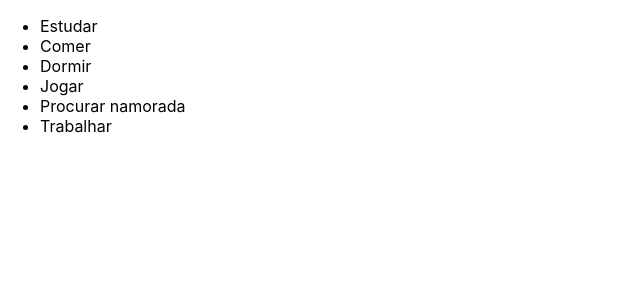
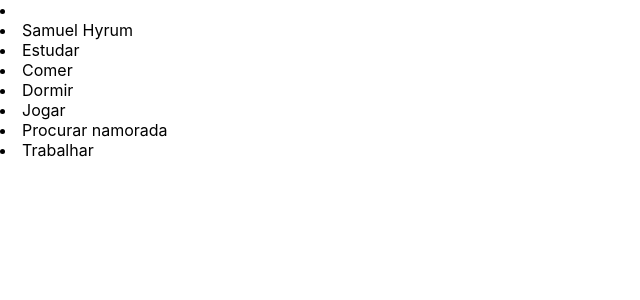
Before and after one commit to Samuelhyrum/Hello-Wolrd, a React (Create React App) app in the folder front-end/bloco-10-introducao-a-react/dia-1-hello-world-no-react/fixar/: page / in a window 1280 px wide. Shown: the top 300 px of the page, without its empty margins (0-640 px from the left). Built offline with nearby package versions, Linux system fonts and the light colour scheme.

Commit message:
Exercicio 2

```diff
--- a/front-end/bloco-10-introducao-a-react/dia-1-hello-world-no-react/fixar/src/App.js
+++ b/front-end/bloco-10-introducao-a-react/dia-1-hello-world-no-react/fixar/src/App.js
@@ -3,19 +3,14 @@ import './App.css';
 
 const Task = (value) => {
   return (
-    <li>{value}</li>
+    <li>{value.map((comp) => <li>{comp}</li> )}</li>
   );
 }
-const task = Task("Samuel Hyrum")
 class App extends React.Component {
   render() {
-    const compromissos = ['Estudar','Comer', 'Dormir', 'Jogar', 'Procurar namorada', 'Trabalhar'];
+    const compromissos = Task(['Samuel Hyrum','Estudar', 'Comer', 'Dormir', 'Jogar', 'Procurar namorada', 'Trabalhar']);
     return (
-      <div>
-        <ul>
-          {compromissos.map((compromissos) => <li>{compromissos}</li>)}
-        </ul>
-      </div>
+      compromissos
     );
   }
 }
```
